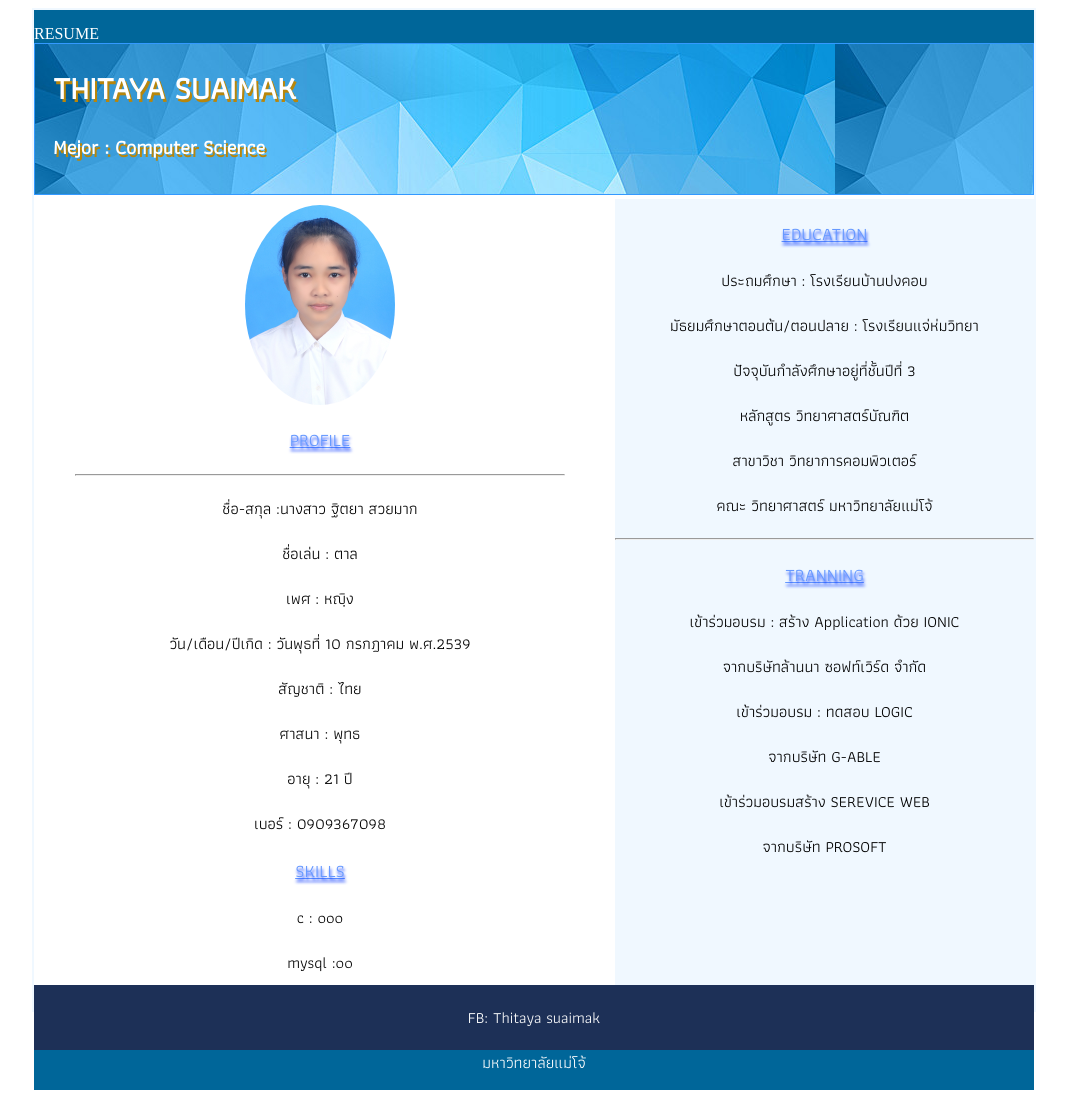
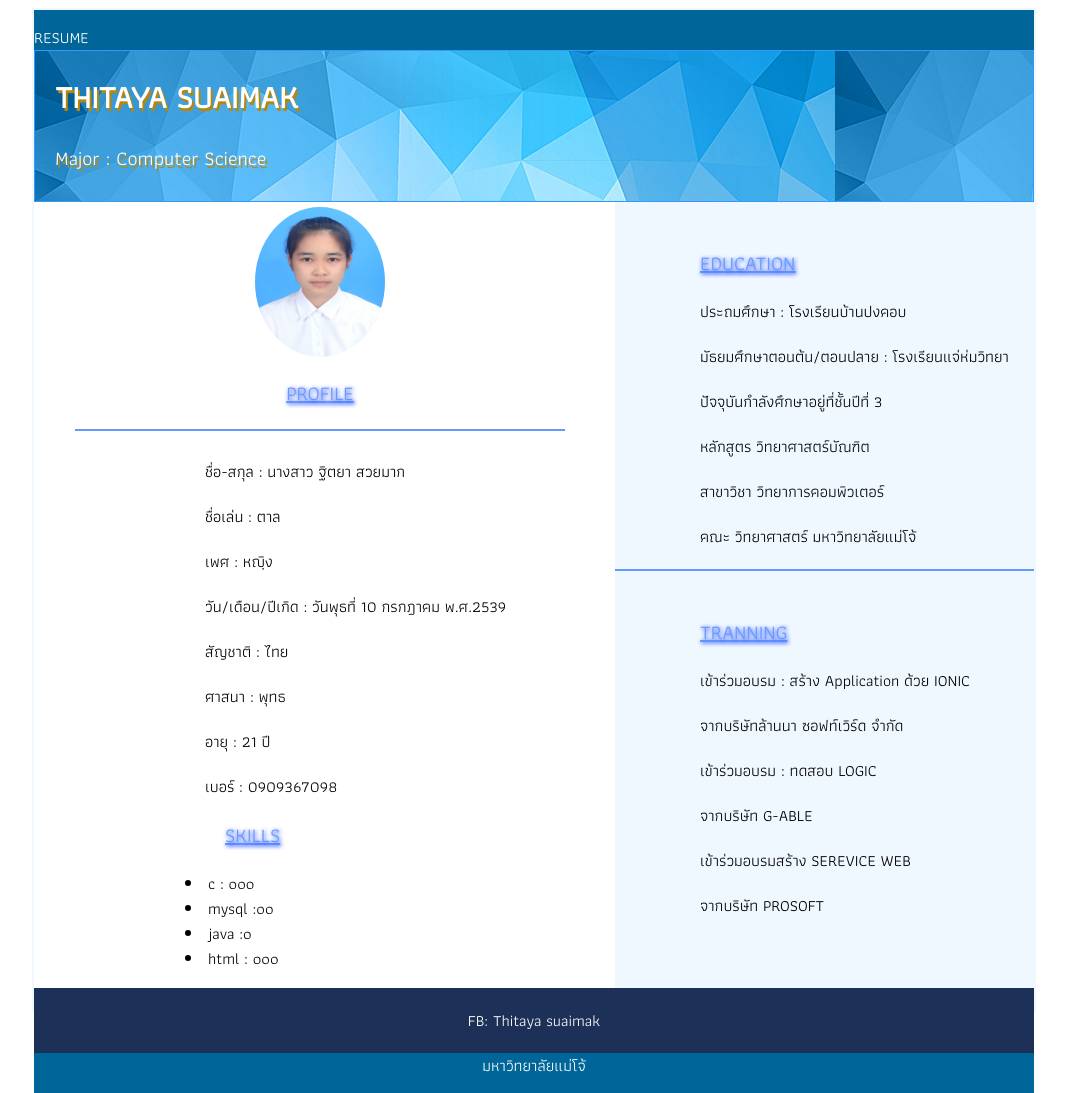
Before and after one commit to thitaya/resume2, a plain HTML site: page index.html in a window 1280 px wide. Shown: the whole page, without its empty margins (106-1173 px from the left). Drawn offline with Linux system fonts and the light colour scheme.

Commit message:
แก้

```diff
--- a/index.html
+++ b/index.html
@@ -1,29 +1,29 @@
 <html>
 
     <head>
+        <meta charset="UTF-8">
         <title>Thitaya</title>
-
         <link rel="stylesheet" href="tarn.css">
     </head>
 
     <body>
-
         <div id="container">
-        <header class="bg-blue">
-            RESUME
-
-            <div class="thitaya">
-                <h1>THITAYA SUAIMAK</h1>
-                <h1 class="p-size">Mejor : Computer Science</h1>
+            <header class="bg-blue font-athiti fontcolor-white ">
+                <span>RESUME</span>
+                <div class="header">
+                    <h1 class="font-athiti fontcolor-white text-shadow margin-header">THITAYA SUAIMAK</h1>
+                    <p class="font-size font-athiti fontcolor-white text-shadow margin-header">Major : Computer Science</p>
                 </div>
             </header>
-        <div class="left">
+            <div class="left float-left">
                 <center>
-                <img class="cir" src="t.jpg" width="150">
-                <p class="p-size-color p-underline">PROFILE</p>
+                    <img class="cir" src="t.jpg" width="130" height="150">
+                    <p class="text-shadowblue text-underline font-size">PROFILE</p>
                 </center>
-            <hr>
-            <p>ชื่อ-สกุล :นางสาว ฐิตยา สวยมาก </p>
+                <hr class="hr-color">
+
+                <div class="margin-left ">
+                    <p>ชื่อ-สกุล : นางสาว ฐิตยา สวยมาก </p>
                     <p> ชื่อเล่น : ตาล </p>
                     <p>เพศ : หญฺิง </p>
                     <p>วัน/เดือน/ปีเกิด : วันพุธที่ 10 กรกฎาคม พ.ศ.2539 </p>
@@ -31,27 +31,29 @@
                     <p>ศาสนา : พุทธ </p>
                     <p> อายุ : 21 ปี </p>
                     <p>เบอร์ : 0909367098 </p>
-            <p class="p-size-color p-underline">SKILLS</p>
-            <p> c : ๐๐๐ </p>
-            <p> mysql :๐๐ </p>
-            <p> java :๐ </p>
-            <p> html : ๐๐๐ </p>
+                    <ul type="disc" class="text-underline font-size text-shadowblue font-athiti">SKILLS</ul>
+                    <li> c : ๐๐๐ </li>
+                    <li> mysql :๐๐ </li>
+                    <li> java :๐ </li>
+                    <li> html : ๐๐๐ </li>
+                </div>
 
 
             </div>
-        <div class="right">
-
-            <p class="p-size-color p-underline">EDUCATION</p>
+            <div class="right float-left">
+                <div class="margin-right">
+                    <p class="text-shadowblue text-underline font-size">EDUCATION</p>
                     <p>ประถมศึกษา : โรงเรียนบ้านปงคอบ </p>
                     <p> มัธยมศึกษาตอนต้น/ตอนปลาย : โรงเรียนแจ่ห่มวิทยา</p>
                     <p> ปัจจุบันกำลังศึกษาอยู่ที่ชั้นปีที่ 3 </p>
                     <p>หลักสูตร วิทยาศาสตร์บัณฑิต </p>
                     <p>สาขาวิชา วิทยาการคอมพิวเตอร์ </p>
                     <p> คณะ วิทยาศาสตร์ มหาวิทยาลัยแม่โจ้</p>
+                </div>
 
-            <hr>
-
-            <p class="p-size-color p-underline">TRANNING</p>
+                <hr class="hr-color">
+                <div class="margin-right">
+                    <p class="text-shadowblue text-underline font-size">TRANNING</p>
                     <p>เข้าร่วมอบรม : สร้าง Application ด้วย IONIC </p>
                     <p> จากบริษัทล้านนา ซอฟท์เวิร์ด จำกัด </p>
                     <p>เข้าร่วมอบรม : ทดสอบ LOGIC </p>
@@ -59,15 +61,18 @@
                     <p>เข้าร่วมอบรมสร้าง SEREVICE WEB </p>
                     <p>จากบริษัท PROSOFT</p>
                 </div>
+            </div>
 
 
-        <footer class="height-50 widht-1000 clear-both ">
+            <footer class="float-left height-90 widht-1000  bg-Lightblue">
+                <div class="text-center">
                     <div>
-                <p class="k font-colorwhite">FB: Thitaya suaimak</p>
+                        <p class=" fontcolor-white">FB: Thitaya suaimak</p>
                     </div>
 
                     <div class="bg-blue height-40">
-                <p class="k font-colorwhite">มหาวิทยาลัยแม่โจ้</p>
+                        <p class="fontcolor-white ">มหาวิทยาลัยแม่โจ้</p>
+                    </div>
                 </div>
 
             </footer>
--- a/tarn.css
+++ b/tarn.css
@@ -2,104 +2,120 @@
 #container{
     margin: 0 auto; /*กำหนดตัวแหน่ง*/
     width: 1000;
-    height: 1000px;
+    height: 1000;
     border: 2px solid AliceBlue;
+}
 
-
-}
 header{ /*หัว*/
    padding-top: 15px; /*เพิ่มพื้นที่*/
    height: 30px;
-   border: 0px solid white;
-   color: white;
+}
 
-
-}
-.thitaya{ /*หัว2*/
+.header{ /*หัว2*/
     height: 150px;
     border: 1px solid   #3399FF;
-    color: white;
     background-image: url("m.jpg")
-
 }
 
-h1{
-    margin: 18px;
-    text-shadow: 2px 3px 	DarkGoldenrod; /*สีซ้อน*/
-    font-family: 'Athiti', sans-serif;
-
-
-
-}
 .left{ /*พื้นที่ฝั่งซ้าย section*/
-    margin-top: 150px;
+    margin-top: 152px;
     margin-left: 41px; /*พื้นที่*/
     width: 490px;
     height: 774px;
-    float: left;
 }
+
 .right{ /*พื้นที่ฝั่งขวา section*/
-    margin-top: 144px;
+    margin-top: 147px;
     margin-left: 50px;
     width: 419px;
     height: 786px;
     background:AliceBlue;
-    float: left;
-
-
-}
-footer{ /*ด้านล่าง*/
-
-    float: left;
-    background:#1d3057
-
 }
 
 p {
     margin : 20px;
     font-family: 'Athiti', sans-serif;
-    text-align: center;
+}
 
+li{
+    font-family: 'Athiti', sans-serif;
+}
 
-}
 .cir{
     border-radius: 50% ; /*รูปวงกลม*/
 }
-.height-50{
+
+.height-90{
     height: 90px;
 }
+
 .height-40{
     height: 40px;
 }
+
 .widht-1000{
     width: 1000;
+}
 
-}
 .bg-blue{
     background:	#006699;
 }
-.clear-both {
-    clear: both;
-  }
- .p{
-     font-size: 12px;
- }
- .p-size-color{
-     font-size: 18px;
-     text-shadow: 1px 3px 3px  #0033FF;
+
+.bg-Lightblue {
+    background:#1d3057;
+}
+
+.text-shadowblue{ /*ขนาด สีซ้อน พีตัวหนังสือ */
+     text-shadow: 1px 1px 4px  #0033FF;
      color: #6699FF;
+}
 
- }
- .font-colorwhite{
-     color: white;
- }
- .p-size{
+.text-shadow{ /*สีซ้อน*/
+    text-shadow: 2px 3px 	DarkGoldenrod;
+}
+
+.text-underline{
+    text-decoration:underline;
+}
+
+.text-center{ /*ตัวหนังสือตรงกลาง*/
+    text-align: center;
+}
+
+.font-size{ /*ขนาดตัวหนังสือ*/
      font-size: 20px;
- }
- .p-underline{
-    text-decoration:underline;
+}
 
- }
- .p-font{
+.font-itim{ /*ตัวหนังสือ*/
     font-family: 'Itim', cursive;
- }
+}
+
+.font-athiti{ /*ตัวหนังสือ*/
+    font-family: 'Athiti', sans-serif;
+}
+
+.fontcolor-white{
+    color: white;    /*สีตัวหนังสือ*/
+}
+
+.margin-right{ /*ฝั่งขวา*/
+    margin-top: 45px;
+    margin-left: 65px;
+}
+
+.margin-left{ /*ฝั่งซ้าย*/
+    margin-top: 28px;
+    margin-left: 110px;
+}
+
+.margin-header{
+    margin: 20px;
+}
+
+.float-left{
+    float: left;
+}
+
+.hr-color{
+   border:  1px solid #6699FF	;
+}
```
Lines whose indentation alone changed are shown as unchanged.
